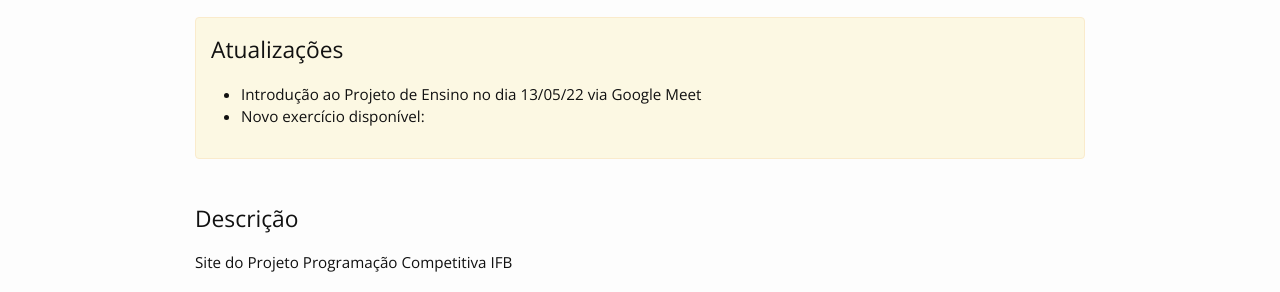
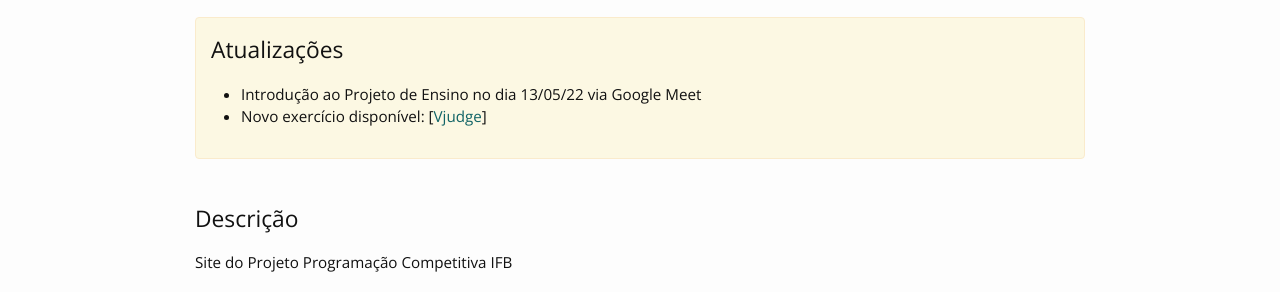
Before and after one commit to Programacao-Competitiva-IFB/programacao-competitiva-ifb, a Jekyll site: the page built from index.md, in a window 1280 px wide. Shown: the part 236-528 px from the top of the page. Built offline with Jekyll 4.4.1, drawn with Linux system fonts in a browser that asks for light colours; nearby versions of some CDN libraries.

Commit message:
consertando exercícios no announcement

```diff
--- a/_includes/announcements.html
+++ b/_includes/announcements.html
@@ -24,7 +24,7 @@
                 {% include lecture_links.html lecture=n %}
             {% elsif n.type == 'exercises' %}
                 Novo exercício disponível:
-                {% include exercises_links.html lecture=n %}
+                {% include exercises_links.html exercises=n %}
             {% elsif n.type == 'contest' %}
                 Novo contest disponível: [<a href="{{ n.url | prepend: site.baseurl }}">{{ n.title }}</a>]
             {% else%}
```
